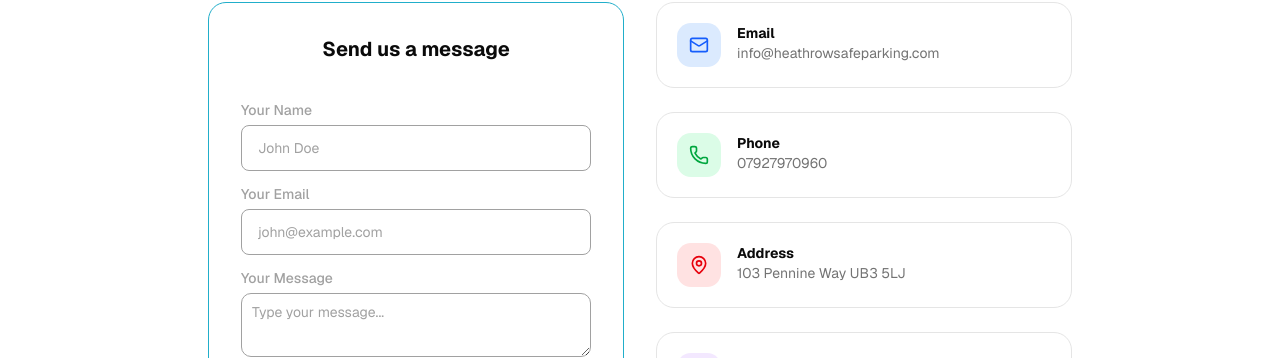
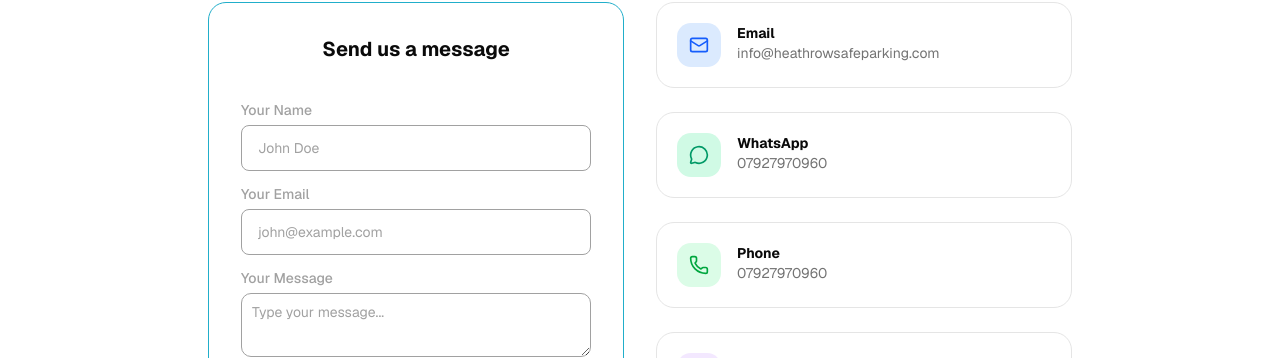
Before and after one commit to Faizybroski/Heathrow-Safe-Parking, a Next.js app: page /contact in a window 1280 px wide. Shown: the part 362-720 px from the top of the page. Built offline with nearby package versions, Linux system fonts and the light colour scheme; no server answers.

Commit message:
Removed Adddress

```diff
--- a/src/app/(public)/contact/page.tsx
+++ b/src/app/(public)/contact/page.tsx
@@ -17,7 +17,15 @@
 import { Textarea } from "@/components/ui/textarea";
 import { Button } from "@/components/ui/button";
 import { Alert, AlertDescription } from "@/components/ui/alert";
-import { CheckCircle2, AlertCircle } from "lucide-react";
+import PageHero from "@/components/shared/PageHero";
+import {
+  Mail,
+  Phone,
+  MessageCircle,
+  Clock,
+  CheckCircle2,
+  AlertCircle,
+} from "lucide-react";
 import { api } from "@/lib/api";
 
 const formSchema = z.object({
@@ -27,8 +35,6 @@
 });
 
 type FormValues = z.infer<typeof formSchema>;
-import { Mail, Phone, MapPin, Clock } from "lucide-react";
-import PageHero from "@/components/shared/PageHero";
 
 const items = [
   {
@@ -39,19 +45,20 @@
     bg: "bg-blue-100",
   },
   {
+    icon: MessageCircle,
+    title: "WhatsApp",
+    value: "07927970960",
+    color: "text-emerald-600 dark:text-emerald-400",
+    bg: "bg-emerald-100 dark:bg-emerald-900/30",
+  },
+  {
     icon: Phone,
     title: "Phone",
     value: "07927970960",
     color: "text-green-600",
     bg: "bg-green-100",
   },
-  {
-    icon: MapPin,
-    title: "Address",
-    value: "103 Pennine Way UB3 5LJ",
-    color: "text-red-600",
-    bg: "bg-red-100",
-  },
+
   {
     icon: Clock,
     title: "Hours",
```
